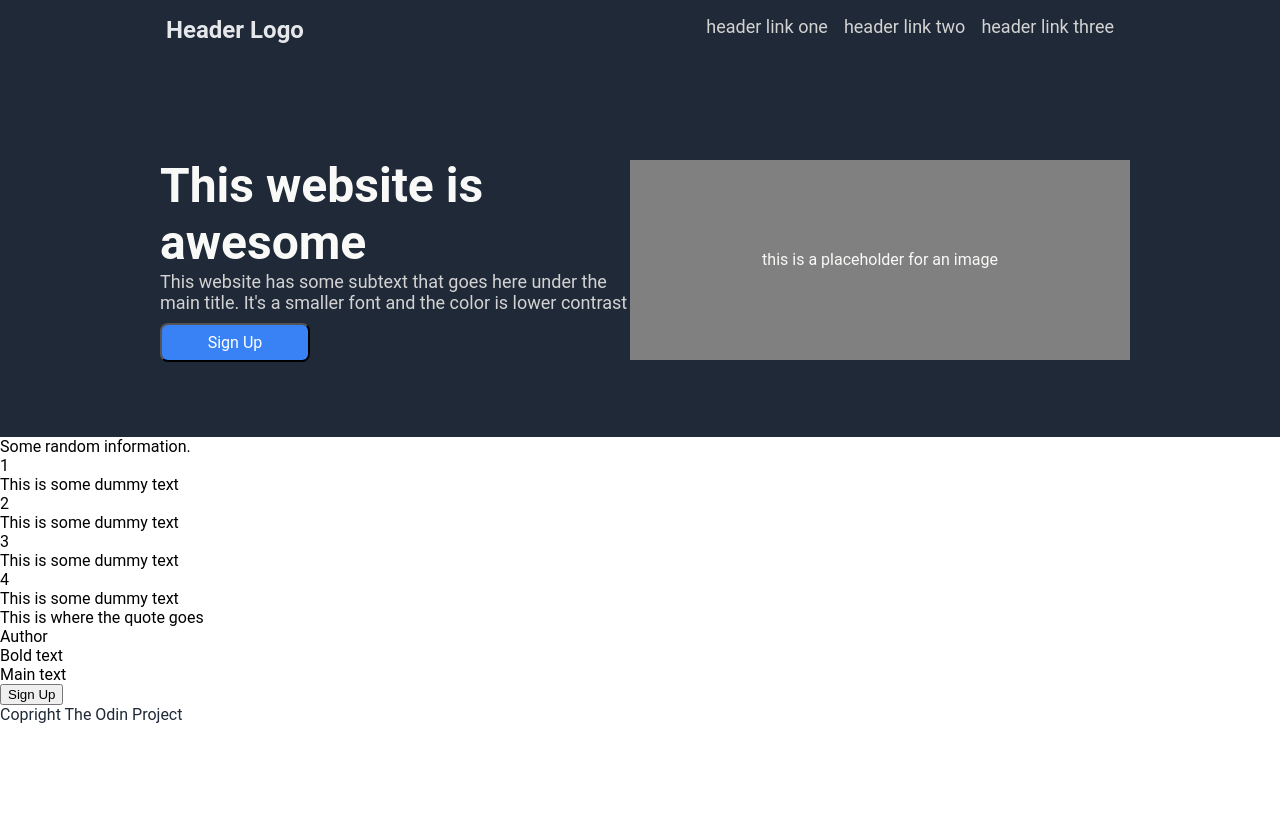
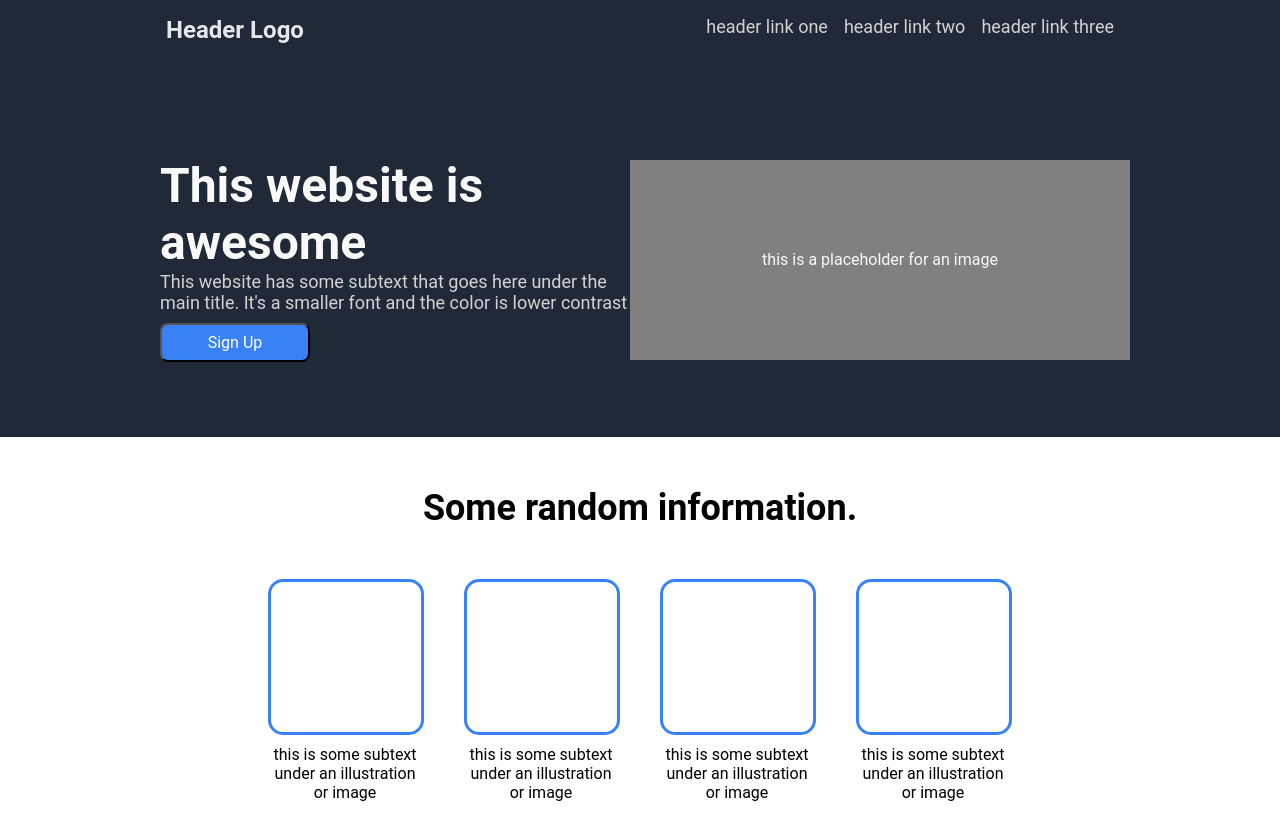
Before and after one commit to boconnor1993/odin-landing-page, a plain HTML site: page index.html in a window 1280 px wide. Shown: the top 815 px of the page. Drawn offline with Linux system fonts and the light colour scheme.

Commit message:
Complete info section
Completed the css section of the info section

```diff
--- a/index.html
+++ b/index.html
@@ -34,20 +34,20 @@
                 <div class="info-title">Some random information.</div>
                 <div class="info-main">
                     <div class="info-item">
-                        <div class="info-box">1</div>
-                        <div class="info-text">This is some dummy text</div>
+                        <div class="info-box"></div>
+                        <div class="info-text">this is some subtext under an illustration or image</div>
                     </div>
                     <div class="info-item">
-                        <div class="info-box">2</div>
-                        <div class="info-text">This is some dummy text</div>
+                        <div class="info-box"></div>
+                        <div class="info-text">this is some subtext under an illustration or image</div>
                     </div>
                     <div class="info-item">
-                        <div class="info-box">3</div>
-                        <div class="info-text">This is some dummy text</div>
+                        <div class="info-box"></div>
+                        <div class="info-text">this is some subtext under an illustration or image</div>
                     </div>
                     <div class="info-item">
-                        <div class="info-box">4</div>
-                        <div class="info-text">This is some dummy text</div>
+                        <div class="info-box"></div>
+                        <div class="info-text">this is some subtext under an illustration or image</div>
                     </div>
                 </div>
             </div>
--- a/style.css
+++ b/style.css
@@ -4,13 +4,13 @@ body {
     min-height: 100vh;
     display: flex;
     flex-direction: column;
+    background-color: white;
   }
 
 /* HEADER */
 
 .header-hero {
     background-color: #1F2937;
-    height: 550px;
 }
 
 .header {
@@ -26,6 +26,10 @@ body {
     color: #F9FAF8;
     font-size: 24px;
     font-weight: 600;
+}
+
+.right-links {
+    justify-content: right;
 }
 
 .left-links > a {
@@ -103,11 +107,48 @@ li > a {
 
 .info {
     background-color: white;
+    padding-bottom: 100px;
+}
+
+.info-title {
+    text-align: center;
+    padding-top: 50px;
+    padding-bottom: 50px;
+    font-size: 36px;
+    font-weight: bolder;
+}
+
+.info-main {
+    display: flex;
+    flex-wrap: wrap;
+    justify-content: center;
+    align-items: center;
+    gap: 40px;
+}
+
+.info-box {
+    justify-content: center;
+    align-items: center;
+    border-width: 3px;
+    border-style: solid;
+    border-radius: 15px;
+    border-color: #3882F6;
+    height: 150px;
+    width: 150px;
+}
+
+.info-text {
+    width: 150px;
+    justify-content: center;
+    align-items: center;
+    text-align: center;
+    padding: 10px 2px;
 }
 
 /* FOOTER */
 
 .footer {
+    bottom: 0;
     color: #1F2937;
     height: fit-content;
 }
```
